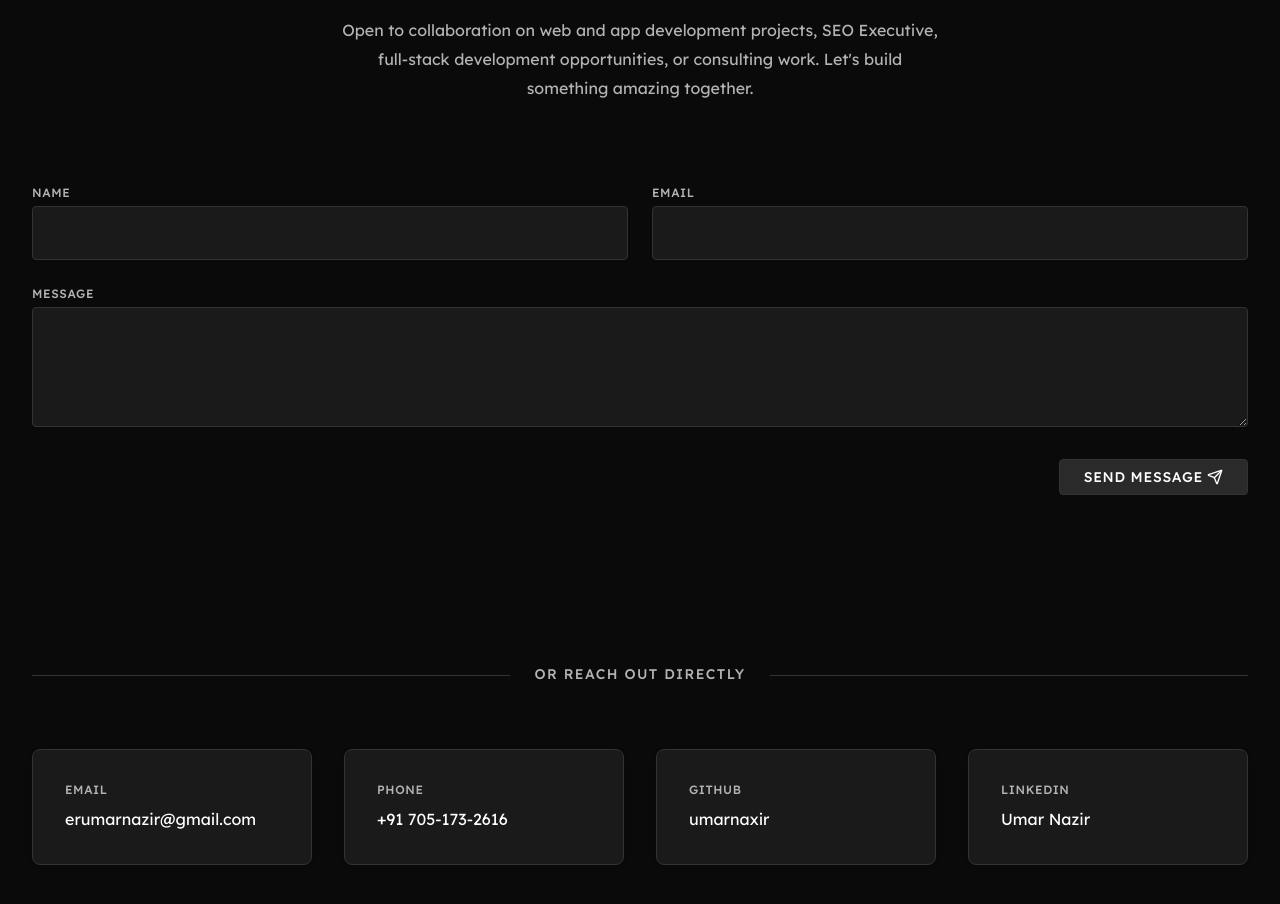
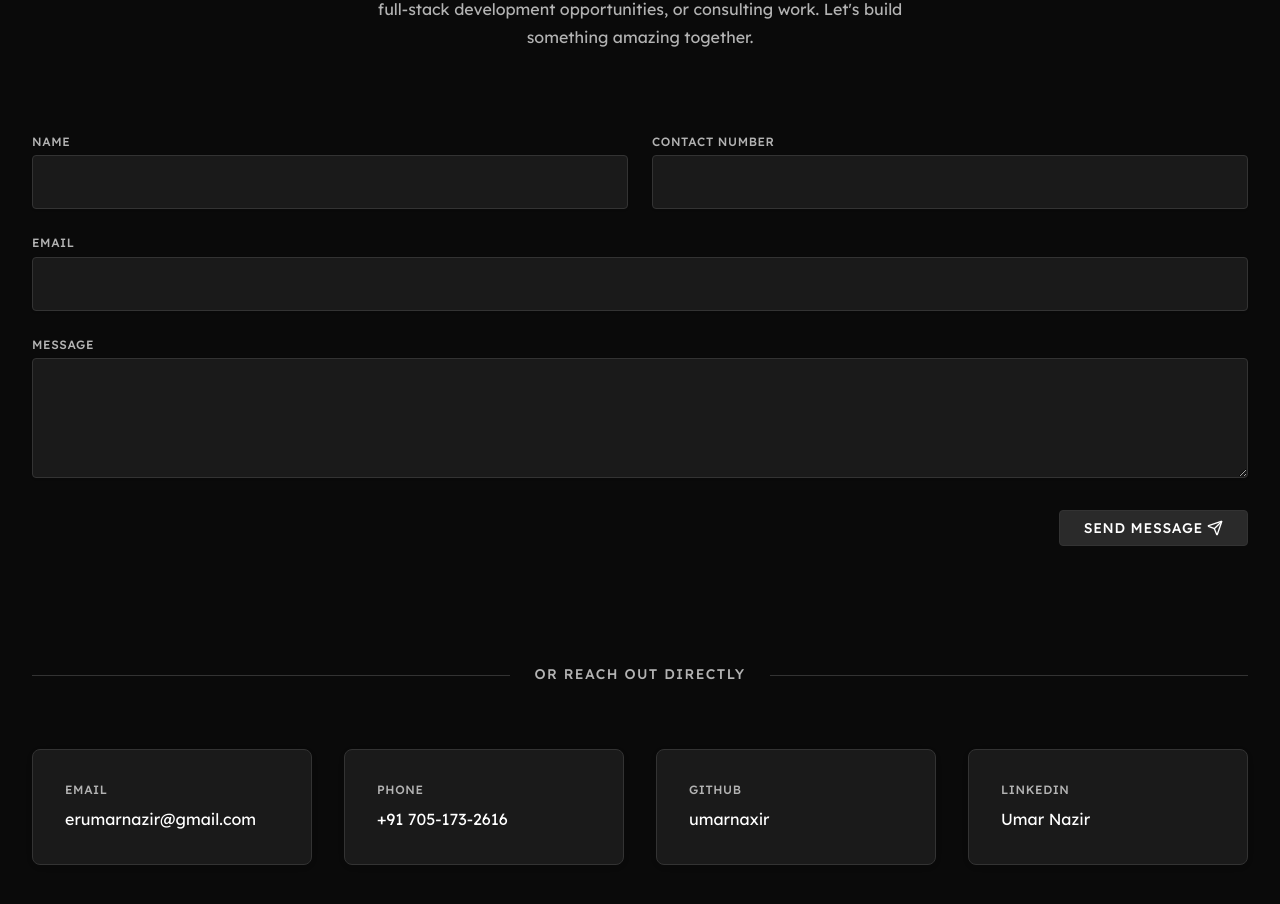
Before and after one commit to umarnaxir/umarnazir, a Next.js app: page / in a window 1280 px wide. Shown: the part 7393-8297 px from the top of the page. Built offline with nearby package versions, Linux system fonts and the light colour scheme.

Commit message:
form handle

```diff
--- a/app/api/contact/route.ts
+++ b/app/api/contact/route.ts
@@ -5,6 +5,7 @@ const TEAM_EMAIL = "erumarnazir@gmail.com";
 
 type TContactFormData = {
   name: string;
+  phone: string;
   email: string;
   message: string;
 };
@@ -13,6 +14,7 @@ function getContactFormHtmlForTeam(data: TContactFormData) {
   return `
     <h2>New Contact Form Submission</h2>
     <p><strong>Name:</strong> ${data.name}</p>
+    <p><strong>Contact Number:</strong> ${data.phone}</p>
     <p><strong>Email:</strong> ${data.email}</p>
     <p><strong>Message:</strong></p>
     <p>${data.message.replace(/\n/g, "<br>")}</p>
@@ -24,7 +26,7 @@ export async function POST(req: Request) {
     const data: TContactFormData = await req.json();
 
     // Validate required fields
-    if (!data.name || !data.email || !data.message) {
+    if (!data.name || !data.phone || !data.email || !data.message) {
       return NextResponse.json(
         { success: false, message: "All fields are required" },
         { status: 400 }
@@ -43,6 +45,7 @@ export async function POST(req: Request) {
     // Sanitize input to prevent XSS
     const sanitizedData = {
       name: data.name.trim().substring(0, 200),
+      phone: data.phone.trim().substring(0, 30),
       email: data.email.trim().substring(0, 200),
       message: data.message.trim().substring(0, 5000),
     };
@@ -51,12 +54,16 @@ export async function POST(req: Request) {
     // Default to Gmail SMTP if not specified in env
     const smtpConfig = {
       host: process.env.SMTP_HOST || "smtp.gmail.com",
-      port: parseInt(process.env.SMTP_PORT || "587"),
-      secure: process.env.SMTP_SECURE === "true" || false, // true for 465, false for other ports
+      port: parseInt(process.env.SMTP_PORT || "465"),
+      secure: process.env.SMTP_SECURE === "true" || true, // true for 465 (faster, direct TLS)
       auth: {
         user: process.env.SMTP_USER || process.env.GMAIL_USER,
         pass: process.env.SMTP_PASS || process.env.GMAIL_APP_PASSWORD,
       },
+      // Fail fast instead of hanging if Gmail is slow/unreachable
+      connectionTimeout: 8000,
+      greetingTimeout: 8000,
+      socketTimeout: 10000,
     };
 
     const isDev = process.env.NODE_ENV === "development";
@@ -80,10 +87,8 @@ export async function POST(req: Request) {
     // Create transporter
     const transporter = nodemailer.createTransport(smtpConfig);
 
-    // Verify connection configuration
-    await transporter.verify();
-
-    // Send email
+    // Send email (skip the separate verify() step — it adds a full extra
+    // round-trip to Gmail; sendMail already authenticates on connect)
     const info = await transporter.sendMail({
       from: `"Portfolio Contact Form" <${smtpConfig.auth.user}>`,
       to: TEAM_EMAIL,
--- a/app/components/Contact/ContactForm/ContactForm.tsx
+++ b/app/components/Contact/ContactForm/ContactForm.tsx
@@ -23,16 +23,26 @@ export const ContactForm: React.FC = () => {
           placeholder=""
         />
         <Input
-          label="EMAIL"
-          name="email"
-          type="email"
-          value={values.email}
+          label="CONTACT NUMBER"
+          name="phone"
+          type="tel"
+          value={values.phone}
           onChange={handleChange}
           onBlur={handleBlur}
-          error={touched.email && errors.email ? errors.email : undefined}
+          error={touched.phone && errors.phone ? errors.phone : undefined}
           placeholder=""
         />
       </FormRow>
+      <Input
+        label="EMAIL"
+        name="email"
+        type="email"
+        value={values.email}
+        onChange={handleChange}
+        onBlur={handleBlur}
+        error={touched.email && errors.email ? errors.email : undefined}
+        placeholder=""
+      />
       <Textarea
         label="MESSAGE"
         name="message"
--- a/app/components/Contact/ContactForm/hooks/contactFormValidation.ts
+++ b/app/components/Contact/ContactForm/hooks/contactFormValidation.ts
@@ -2,12 +2,14 @@ import * as Yup from 'yup';
 
 export interface ContactFormValues {
   name: string;
+  phone: string;
   email: string;
   message: string;
 }
 
 export const contactFormInitialValues: ContactFormValues = {
   name: '',
+  phone: '',
   email: '',
   message: '',
 };
@@ -17,6 +19,10 @@ export const contactFormValidationSchema = Yup.object({
     .required('Name is required')
     .min(2, 'Name must be at least 2 characters')
     .max(200, 'Name must be less than 200 characters')
+    .trim(),
+  phone: Yup.string()
+    .required('Contact number is required')
+    .matches(/^[+]?[\d\s()-]{7,20}$/, 'Please provide a valid contact number')
     .trim(),
   email: Yup.string()
     .required('Email is required')
--- a/app/components/Contact/ContactForm/hooks/useContactForm.ts
+++ b/app/components/Contact/ContactForm/hooks/useContactForm.ts
@@ -36,6 +36,12 @@ export const useContactForm = (): UseContactFormReturn => {
 
         // Reset form
         resetForm();
+
+        // Scroll to top, then refresh the page (short delay so the toast is visible)
+        setTimeout(() => {
+          window.scrollTo({ top: 0, behavior: 'smooth' });
+          window.location.reload();
+        }, 1500);
       } catch (error) {
         // Error handling
         const errorMessage =
--- a/app/components/atoms/Input/Input.styles.ts
+++ b/app/components/atoms/Input/Input.styles.ts
@@ -41,6 +41,18 @@ export const StyledInput = styled.input<{ $error?: boolean }>`
   &::placeholder {
     color: ${({ theme }) => theme.colors.textTertiary};
   }
+
+  /* Override browser autofill (the white background on auto-select / saved values) */
+  &:-webkit-autofill,
+  &:-webkit-autofill:hover,
+  &:-webkit-autofill:focus,
+  &:-webkit-autofill:active {
+    -webkit-text-fill-color: ${({ theme }) => theme.colors.textPrimary};
+    -webkit-box-shadow: 0 0 0 1000px ${({ theme }) => theme.colors.inputBg} inset;
+    box-shadow: 0 0 0 1000px ${({ theme }) => theme.colors.inputBg} inset;
+    caret-color: ${({ theme }) => theme.colors.textPrimary};
+    transition: background-color 9999s ease-out 0s;
+  }
 `;
 
 export const StyledTextarea = styled.textarea<{ $error?: boolean }>`
@@ -70,6 +82,18 @@ export const StyledTextarea = styled.textarea<{ $error?: boolean }>`
   &::placeholder {
     color: ${({ theme }) => theme.colors.textTertiary};
   }
+
+  /* Override browser autofill (the white background on auto-select / saved values) */
+  &:-webkit-autofill,
+  &:-webkit-autofill:hover,
+  &:-webkit-autofill:focus,
+  &:-webkit-autofill:active {
+    -webkit-text-fill-color: ${({ theme }) => theme.colors.textPrimary};
+    -webkit-box-shadow: 0 0 0 1000px ${({ theme }) => theme.colors.inputBg} inset;
+    box-shadow: 0 0 0 1000px ${({ theme }) => theme.colors.inputBg} inset;
+    caret-color: ${({ theme }) => theme.colors.textPrimary};
+    transition: background-color 9999s ease-out 0s;
+  }
 `;
 
 export const ErrorMessage = styled.span`
```
Also changed, not shown: 1 other file (tests, documents, lock files or other folders).
